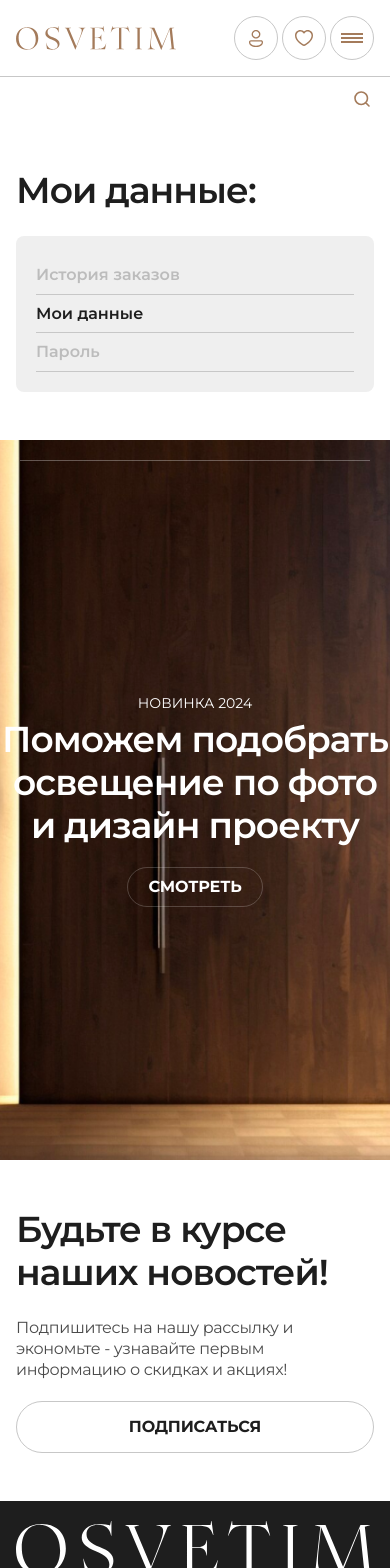
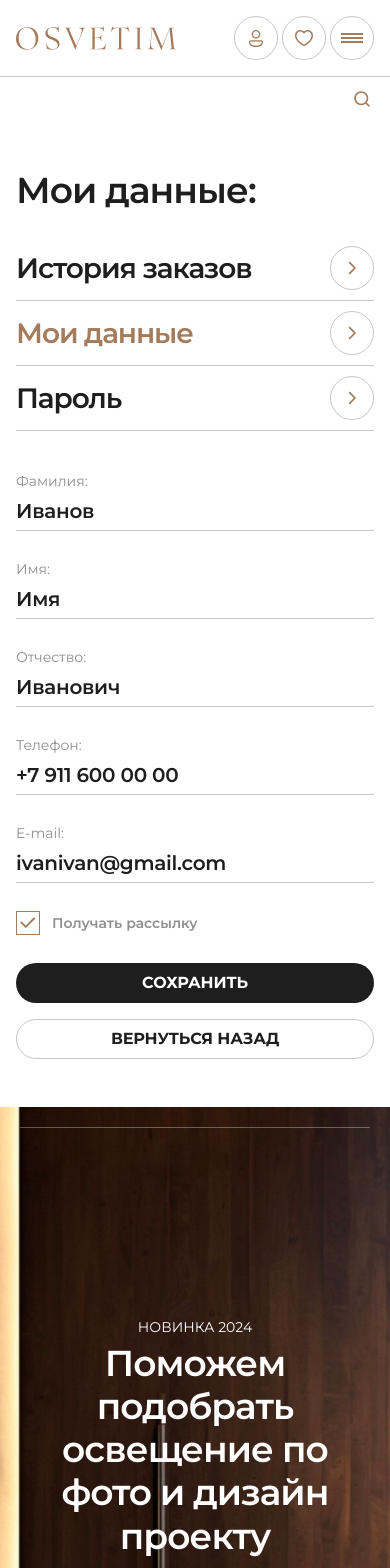
Before and after one commit to moodrets/front-osvetim, a Vue app: page /personal-data in a window 390 px wide. Shown: the top 1568 px of the page. Built offline with nearby package versions, Linux system fonts and the light colour scheme.

Commit message:
personal cabinet pages and form

```diff
--- a/src/components/blocks/Banner.vue
+++ b/src/components/blocks/Banner.vue
@@ -5,7 +5,7 @@
             :style="{'background-image': `url(${img})`}"
         ></div>
         <div class="absolute z-2 left-5 right-5 top-5 h-[1px] bg-white bg-opacity-30 pointer-events-none transition-all duration-[0.4s] group-hover:bg-opacity-100 md:right-16 md:left-16"></div>
-        <div class="text-center relative z-5 max-w-[460px]">
+        <div class="text-center relative z-5 max-w-[480px] px-4">
             <slot></slot>
         </div>
     </div>
--- /dev/null
+++ b/src/components/blocks/PersonalMenuMobile.vue
@@ -0,0 +1,26 @@
+<template>
+    <router-link :to="{name: 'orders-history'}" class="flex items-center justify-between py-2.5 border-b border-neutral [&.is-active-link]:text-brand">
+        <div class="text-[28px] pr-2 font-semibold tracking-[-1.08px]">История заказов</div>
+        <div class="rounded-icon">
+            <div class="svg-icon -rotate-90">
+                <svg><use xlink:href="#arrow-down"></use></svg>
+            </div>
+        </div>
+    </router-link>
+    <router-link :to="{name: 'personal-data'}" class="flex items-center justify-between py-2.5 border-b border-neutral [&.is-active-link]:text-brand">
+        <div class="text-[28px] pr-2 font-semibold tracking-[-1.08px]">Мои данные</div>
+        <div class="rounded-icon">
+            <div class="svg-icon -rotate-90">
+                <svg><use xlink:href="#arrow-down"></use></svg>
+            </div>
+        </div>
+    </router-link>
+    <router-link :to="{name: 'personal-password'}" class="flex items-center justify-between py-2.5 border-b border-neutral [&.is-active-link]:text-brand">
+        <div class="text-[28px] pr-2 font-semibold tracking-[-1.08px]">Пароль</div>
+        <div class="rounded-icon">
+            <div class="svg-icon -rotate-90">
+                <svg><use xlink:href="#arrow-down"></use></svg>
+            </div>
+        </div>
+    </router-link>
+</template>
--- /dev/null
+++ b/src/components/forms/PersonalDataForm.vue
@@ -0,0 +1,45 @@
+<template>
+    <form class="grid gap-7 md:grid-cols-2" @submit.prevent="onSubmit">
+        <label>
+            <div class="text-dark text-opacity-50 text-[14px]">Фамилия:</div>
+            <input type="text" class="app-form-control text-[20px]" value="Иванов">
+        </label>
+        <label>
+            <div class="text-dark text-opacity-50 text-[14px]">Имя:</div>
+            <input type="text" class="app-form-control text-[20px]" value="Имя">
+        </label>
+        <label>
+            <div class="text-dark text-opacity-50 text-[14px]">Отчество:</div>
+            <input type="tel" class="app-form-control text-[20px]" value="Иванович">
+        </label>
+        <label>
+            <div class="text-dark text-opacity-50 text-[14px]">Телефон:</div>
+            <input type="tel" class="app-form-control text-[20px]" value="+7 911 600 00 00">
+        </label>
+        <label>
+            <div class="text-dark text-opacity-50 text-[14px]">E-mail:</div>
+            <input type="email" class="app-form-control text-[20px]" value="ivanivan@gmail.com">
+        </label>
+        <label class="flex items-center text-dark text-opacity-50 text-[14px] font-semibold md:col-span-2">
+            <div class="app-checkmark w-[24px] h-[24px] mr-3">
+                <input type="checkbox" checked name="agreement">
+                <div class="svg-icon">
+                    <svg><use xlink:href="#checkmark"></use></svg>
+                </div>
+            </div>
+            <div>Получать рассылку</div>
+        </label>
+        <div class="flex flex-col flex-wrap gap-4 sm:flex-row sm:items-center md:col-span-2">
+            <button type="submit" class="app-button app-button--dark">Сохранить</button>
+            <a
+                href="#"
+                @click.prevent="$router.go(-1)"
+                class="app-button app-button--secondary xl:hidden"
+            >вернуться назад</a>
+        </div>
+    </form>
+</template>
+
+<script setup lang="ts">
+async function onSubmit() {}
+</script>
--- /dev/null
+++ b/src/components/forms/PersonalPasswordForm.vue
@@ -0,0 +1,24 @@
+<template>
+    <form class="flex flex-col gap-7 lg:max-w-[420px]" @submit.prevent="onSubmit">
+        <label>
+            <div class="text-dark text-opacity-50 text-[14px]">Введите новый пароль:</div>
+            <input type="password" class="app-form-control text-[20px]" value="test_password">
+        </label>
+        <label>
+            <div class="text-dark text-opacity-50 text-[14px]">Повторите пароль:</div>
+            <input type="password" class="app-form-control text-[20px]" value="test_password">
+        </label>
+        <div class="flex flex-col flex-wrap gap-4 sm:flex-row sm:items-center md:col-span-2">
+            <button type="submit" class="app-button app-button--dark">Сохранить</button>
+            <a
+                href="#"
+                @click.prevent="$router.go(-1)"
+                class="app-button app-button--secondary xl:hidden"
+            >вернуться назад</a>
+        </div>
+    </form>
+</template>
+
+<script setup lang="ts">
+async function onSubmit() {}
+</script>
--- a/src/main.ts
+++ b/src/main.ts
@@ -24,6 +24,8 @@ import LoginForm from '@/components/forms/LoginForm.vue'
 import RegistrationForm from '@/components/forms/RegistrationForm.vue'
 import PasswordRecoveryForm from '@/components/forms/PasswordRecoveryForm.vue'
 import OrderForm from '@/components/forms/OrderForm.vue'
+import PersonalDataForm from '@/components/forms/PersonalDataForm.vue'
+import PersonalPasswordForm from '@/components/forms/PersonalPasswordForm.vue'
 
 createApp(App)
     .component('CartItemButtons', CartItemButtons)
@@ -31,6 +33,8 @@ createApp(App)
     .component('RegistrationForm', RegistrationForm)
     .component('PasswordRecoveryForm', PasswordRecoveryForm)
     .component('OrderForm', OrderForm)
+    .component('PersonalDataForm', PersonalDataForm)
+    .component('PersonalPasswordForm', PersonalPasswordForm)
     .component('AppSearch', AppSearch)
     .component('GeoPosition', GeoPosition)
     .component('Accordion', Accordion)
--- a/src/views/404.vue
+++ b/src/views/404.vue
@@ -6,7 +6,7 @@
                 <div class="text-style-base mb-10">
                     Пожалуйста, воспользуйтесь поиском по сайту или вернитесь на главную
                 </div>
-                <a href="/" class="app-button app-button--secondary">На главную</a>
+                <router-link :to="{name: 'main'}" class="app-button app-button--secondary">На главную</router-link>
             </div>
         </div>
     </main>
--- a/src/views/OrdersHistory.vue
+++ b/src/views/OrdersHistory.vue
@@ -5,35 +5,47 @@
 
             <div class="xl:flex">
                 <div class="mb-10 xl:w-[380px] xl:flex-none xl:mb-0">
-                    <nav class="p-5 rounded-lg bg-neutral-100 xl:p-10 xl:sticky xl:top-[134px]">
+                    <nav class="hidden p-5 rounded-lg bg-neutral-100 xl:p-10 xl:sticky xl:top-[134px] xl:block">
                         <PersonalMenu></PersonalMenu>
                     </nav>
+                    <div class="xl:hidden">
+                        <PersonalMenuMobile></PersonalMenuMobile>
+                    </div>
                 </div>
+
                 <div class="xl:flex-1 xl:min-w-0 xl:pl-14">
 
                     <div class="orders-items-list space-y-10">
-                        <div v-for="item in 4" :key="item" class="order-item md:flex">
-                            <div class="w-full mb-8 relative text-center md:w-[200px] md:mb-0 md:mr-5 group">
+                        <div v-for="item in 4" :key="item" class="order-item flex">
+                            <div class="relative text-center mr-5 w-[72px] md:w-[200px] md:mb-0 group">
                                 <a href="#" class="absolute inset-0 z-[5]"></a>
                                 <img class="transition-all duration-300 object-cover inline-block group-hover:drop-shadow-lg" :src="`${routerPath}img/cart-pic-1.png`" alt="">
                             </div>
-                            <div class="flex-1 flex flex-col items-start min-w-0 border-b border-neutral pb-5">
+                            <div class="flex-1 flex flex-col items-start min-w-0 border-b border-neutral [&.is-active-link]:text-brand pb-5">
                                 <div class="mb-5 lg:flex lg:w-full">
                                     <div>
-                                        <div class="text-[20px] font-semibold leading-[1.0] xl:text-[28px]">
+                                        <div class="text-[14px] font-semibold leading-[1.0] md:text-[28px]">
                                             Заказ №21939239023
                                         </div>
-                                        <div class="mt-2.5 text-[14px] font-medium text-dark text-opacity-40">доставлен 25 сентября 2023</div>
+                                        <div class="mt-2.5 text-[10px] font-medium text-dark text-opacity-40 md:text-[14px]">доставлен 25 сентября 2023</div>
                                     </div>
-                                    <div class="text-[20px] mt-4 font-semibold leading-[1.2] lg:flex-none lg:text-right lg:ml-auto lg:mt-0">
+                                    <div class="text-[14px] mt-4 font-semibold leading-[1.2] md:text-[20px] lg:flex-none lg:text-right lg:ml-auto lg:mt-0">
                                         <div>990 ₽</div>
                                         <div class="text-dark text-opacity-40 line-through">3 990 ₽</div>
                                     </div>
                                 </div>
                                 <!--  -->
-                                <div class="cursor-pointer text-dark text-opacity-50 border-b border-dark border-opacity-50 text-[16px] font-semibold leading-[1.1] mt-auto lg:text-[20px]">Состав заказа</div>
+                                <div class="cursor-pointer text-dark text-opacity-50 border-b border-dark border-opacity-50 text-[14px] font-semibold leading-[1.1] mt-auto md:text-[20px]">Состав заказа</div>
                             </div>
                         </div>
+                    </div>
+
+                    <div class="mt-8">
+                        <a
+                            href="#"
+                            @click.prevent="$router.go(-1)"
+                            class="app-button app-button--secondary w-full sm:w-auto xl:hidden"
+                        >вернуться назад</a>
                     </div>
 
                 </div>
@@ -45,5 +57,6 @@
 
 <script setup lang="ts">
 import PersonalMenu from '@/components/blocks/PersonalMenu.vue'
+import PersonalMenuMobile from '@/components/blocks/PersonalMenuMobile.vue'
 import { routerPath } from '@/reactive/RouterPath';
 </script>
--- a/src/views/PersonalData.vue
+++ b/src/views/PersonalData.vue
@@ -4,13 +4,16 @@
             <h1>Мои данные:</h1>
 
             <div class="xl:flex">
-                <div class="xl:w-[380px] xl:flex-none">
-                    <nav class="p-5 rounded-lg bg-neutral-100 xl:p-10 xl:sticky xl:top-[134px]">
+                <div class="mb-10 xl:w-[380px] xl:flex-none xl:mb-0">
+                    <nav class="hidden p-5 rounded-lg bg-neutral-100 xl:p-10 xl:sticky xl:top-[134px] xl:block">
                         <PersonalMenu></PersonalMenu>
                     </nav>
+                    <div class="xl:hidden">
+                        <PersonalMenuMobile></PersonalMenuMobile>
+                    </div>
                 </div>
                 <div class="xl:flex-1 xl:min-w-0 xl:pl-14">
-
+                    <PersonalDataForm></PersonalDataForm>
                 </div>
             </div>
 
@@ -20,4 +23,5 @@
 
 <script setup lang="ts">
 import PersonalMenu from '@/components/blocks/PersonalMenu.vue'
+import PersonalMenuMobile from '@/components/blocks/PersonalMenuMobile.vue'
 </script>
```
Also changed, not shown: src/views/PersonalPassword.vue (+7 -3 lines).
